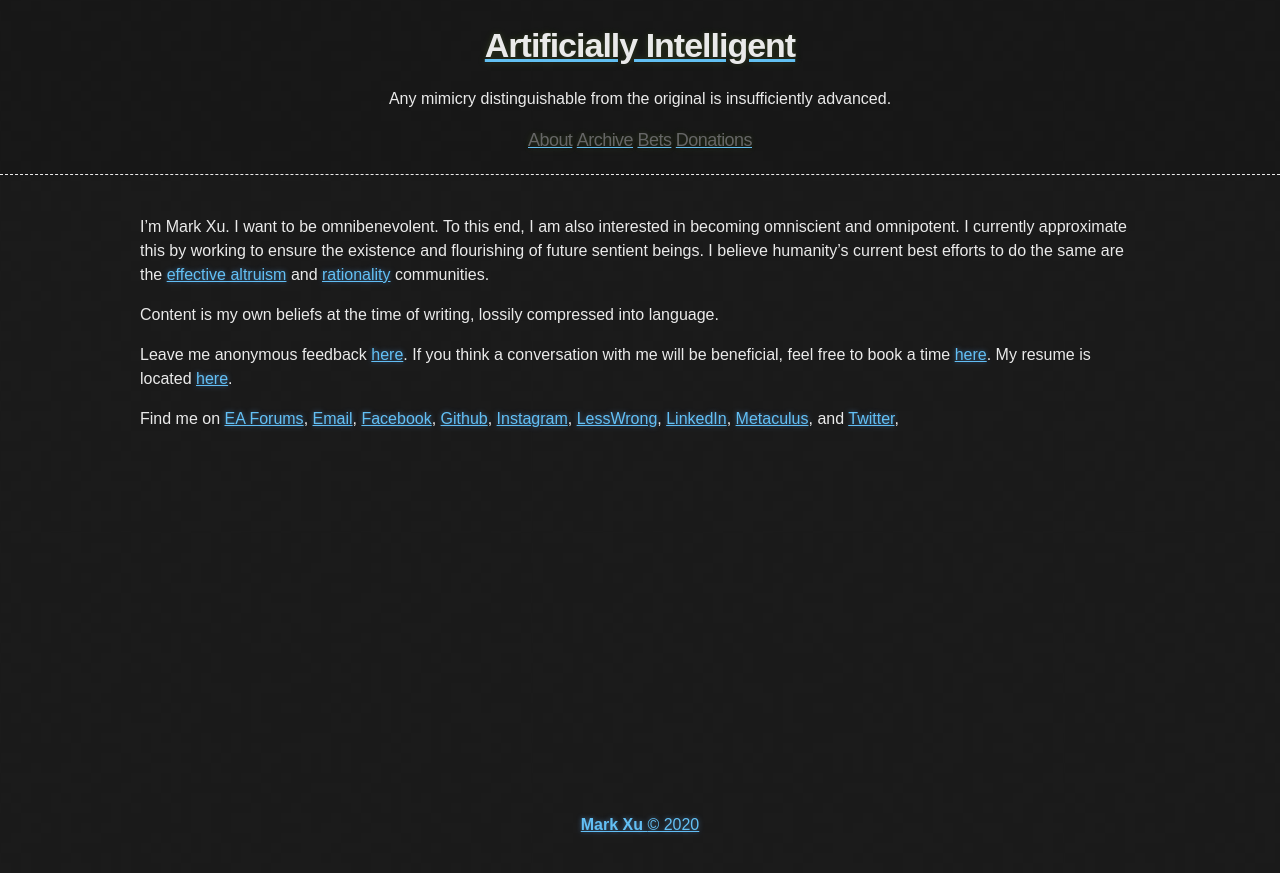
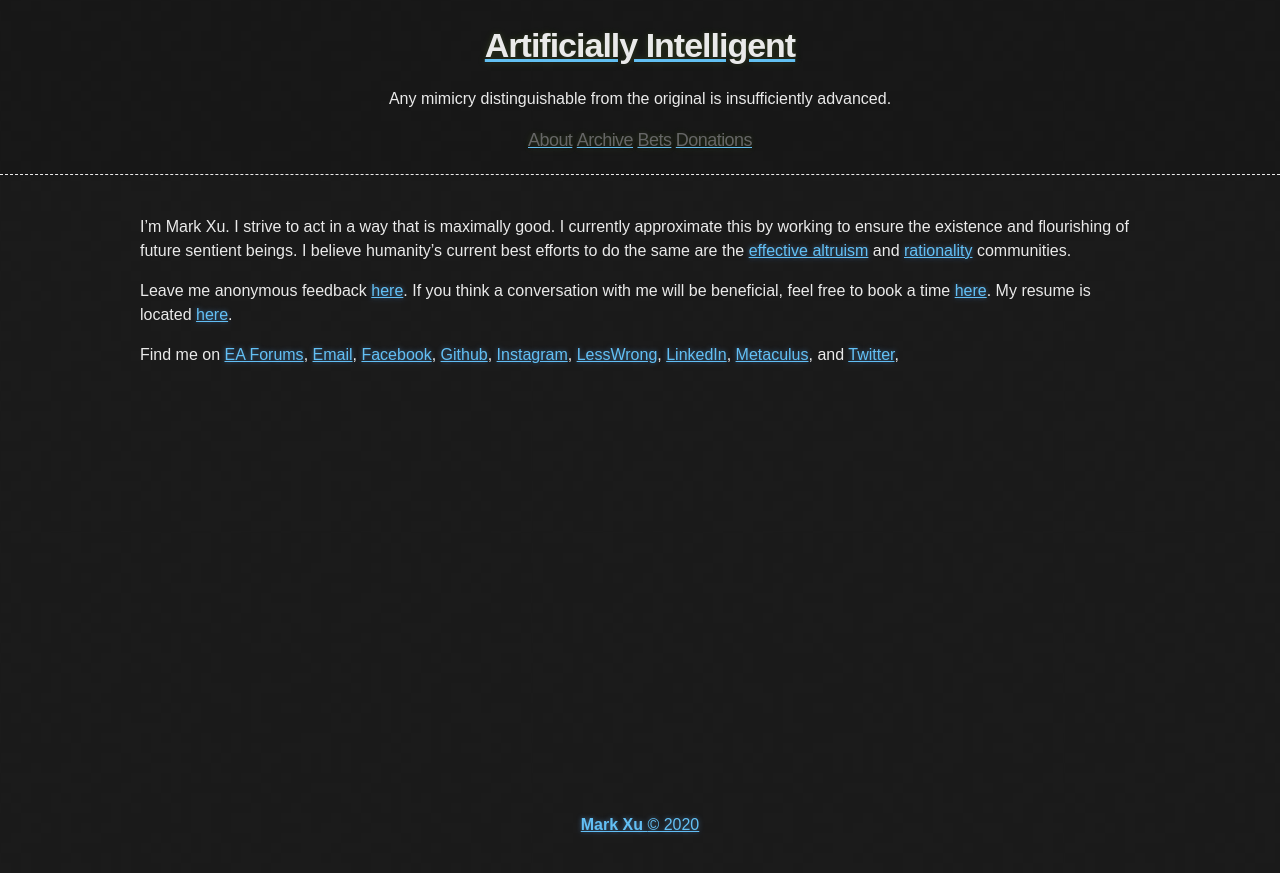
Before and after one commit to tocttou/hacker-blog, a Jekyll site: the page built from about.md, in a window 1280 px wide. Shown: the top 873 px of the page. Built offline with Jekyll 4.4.1, drawn with Linux system fonts in a browser that asks for light colours.

Commit message:
Update about.md

```diff
--- a/about.md
+++ b/about.md
@@ -3,9 +3,7 @@ layout: page
 title: About
 ---
 
-I'm Mark Xu. I want to be omnibenevolent. To this end, I am also interested in becoming omniscient and omnipotent. I currently approximate this by working to ensure the existence and flourishing of future sentient beings. I believe humanity's current best efforts to do the same are the [effective altruism](https://www.effectivealtruism.org/articles/introduction-to-effective-altruism/) and [rationality](https://www.lesswrong.com/s/d922gAtBM8JNzkKKJ/p/xhQxJ7WSZZRkzNZJ8) communities.
-
-Content is my own beliefs at the time of writing, lossily compressed into language.
+I'm Mark Xu. I strive to act in a way that is maximally good. I currently approximate this by working to ensure the existence and flourishing of future sentient beings. I believe humanity's current best efforts to do the same are the [effective altruism](https://www.effectivealtruism.org/articles/introduction-to-effective-altruism/) and [rationality](https://www.lesswrong.com/s/d922gAtBM8JNzkKKJ/p/xhQxJ7WSZZRkzNZJ8) communities.
 
 Leave me anonymous feedback [here](https://www.admonymous.co/mark). If you think a conversation with me will be beneficial, feel free to book a time [here](https://calendly.com/markxu). My resume is located [here](/downloads/resume.pdf).
 
```
